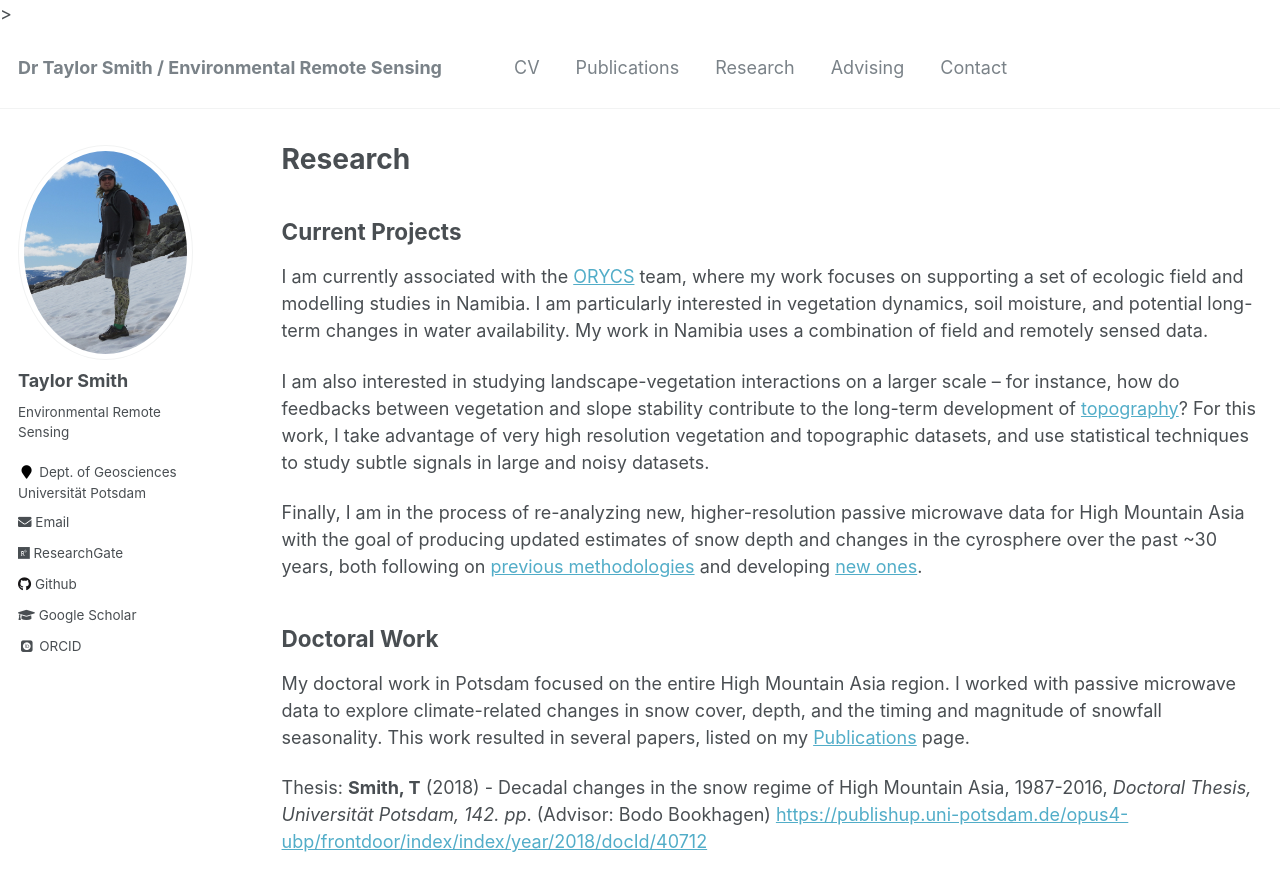
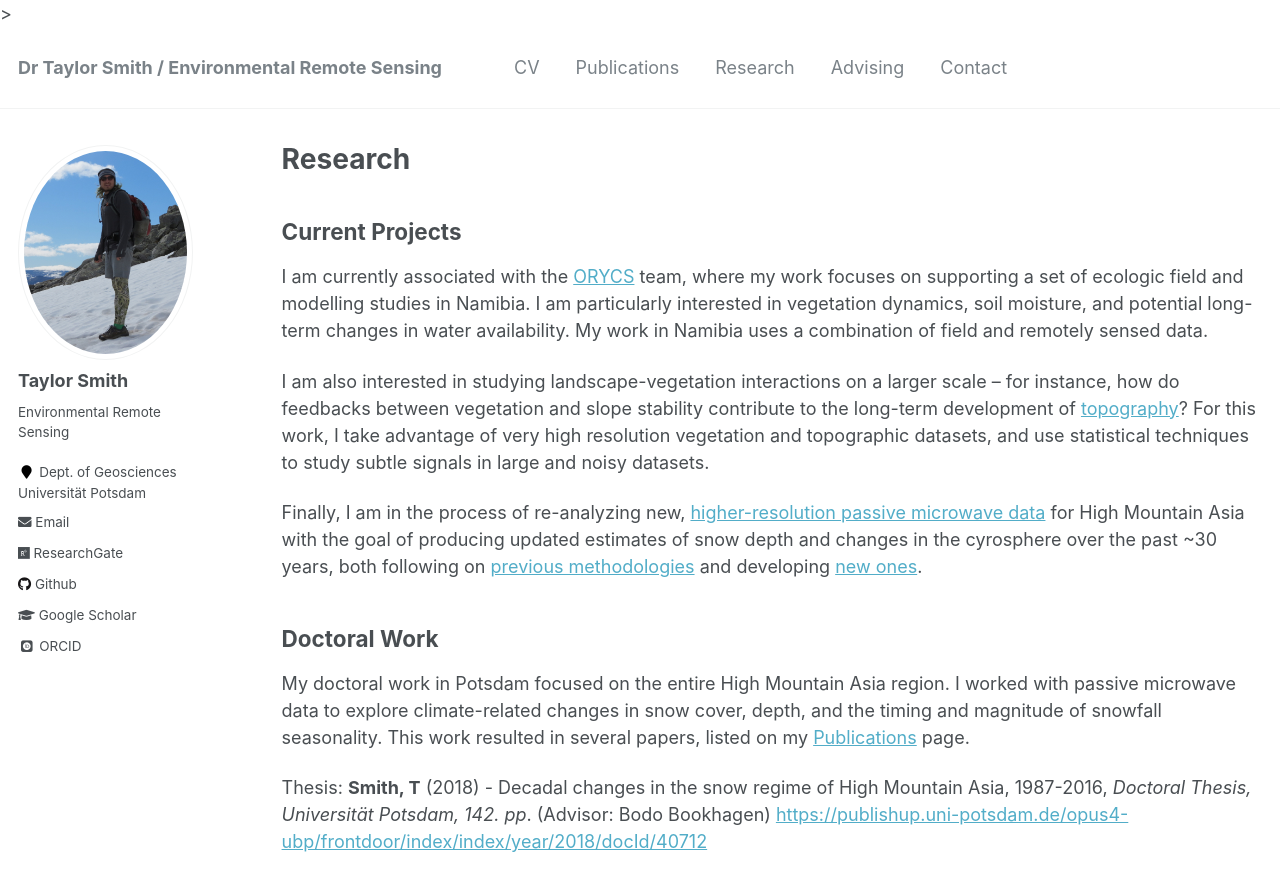
Before and after one commit to tasmi/tasmi.github.io, a Jekyll site: the page built from _pages/research.md, in a window 1280 px wide and 900 px high. Shown: the top 891 px of the window. Built offline with Jekyll 4.4.1, drawn with Linux system fonts in a browser that asks for light colours; some web fonts are replaced; part of the change alters nothing that is shown.

```diff
--- a/_pages/research.md
+++ b/_pages/research.md
@@ -11,7 +11,7 @@ I am currently associated with the [ORYCS](https://www.orycs.org/) team, where m
 
 I am also interested in studying landscape-vegetation interactions on a larger scale -- for instance, how do feedbacks between vegetation and slope stability contribute to the long-term development of [topography](https://doi.org/10.1029/2020JF005692)? For this work, I take advantage of very high resolution vegetation and topographic datasets, and use statistical techniques to study subtle signals in large and noisy datasets.
 
-Finally, I am in the process of re-analyzing new, higher-resolution passive microwave data for High Mountain Asia with the goal of producing updated estimates of snow depth and changes in the cyrosphere over the past ~30 years, both following on [previous methodologies](https://doi.org/10.1126/sciadv.1701550) and developing [new ones](https://doi.org/10.1016/j.scitotenv.2021.147363).
+Finally, I am in the process of re-analyzing new, [higher-resolution passive microwave data](https://doi.org/10.3389/feart.2020.559175) for High Mountain Asia with the goal of producing updated estimates of snow depth and changes in the cyrosphere over the past ~30 years, both following on [previous methodologies](https://doi.org/10.1126/sciadv.1701550) and developing [new ones](https://doi.org/10.1016/j.scitotenv.2021.147363).
 
 ## Doctoral Work
 
```
